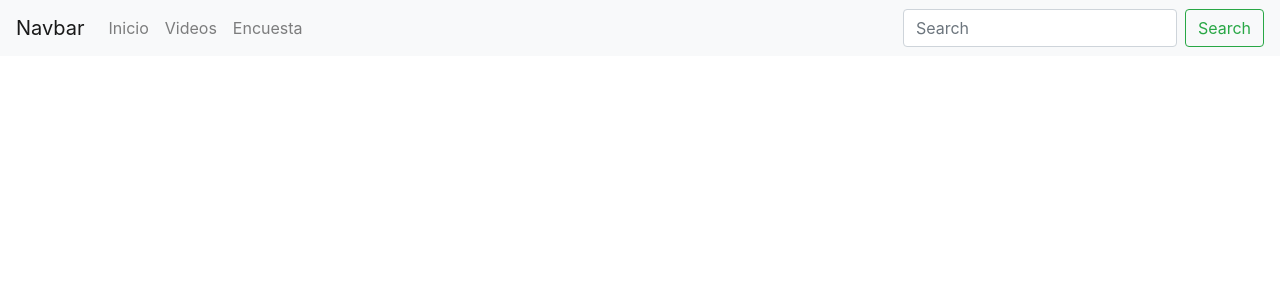
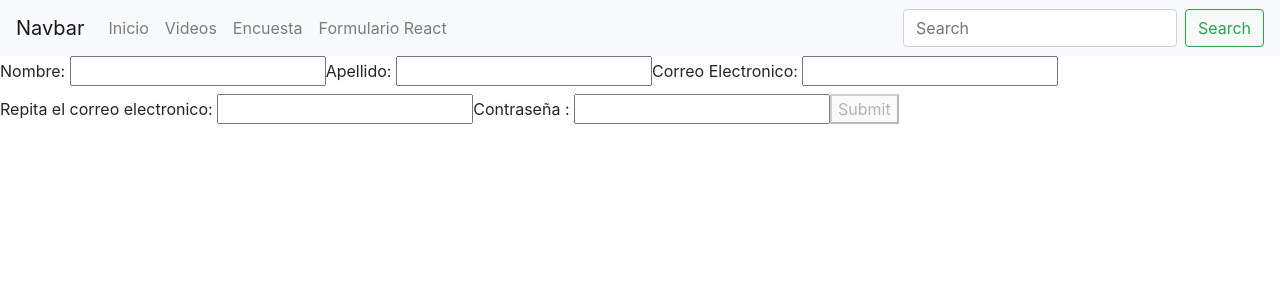
Before and after one commit to CGA56/angular_class1, an Angular app: page /createAcount in a window 1280 px wide. Before the commit this address led to /. Shown: the top 300 px of the page. Built offline with nearby package versions, Linux system fonts and the light colour scheme.

Commit message:
formulario reactivo

```diff
--- a/src/app/app-routing.module.ts
+++ b/src/app/app-routing.module.ts
@@ -1,19 +1,22 @@
 import { NgModule } from '@angular/core';
+import { FormControl, ReactiveFormsModule, FormsModule} from '@angular/forms'
 import { Routes, RouterModule } from '@angular/router';
 import { SurveyComponent } from './encuesta-news/survey-news.component';
 import { VideosComponent} from './videos-news/videos-news.component';
 import { VideoDetalleComponent} from './video-detalle/video-detalle.component';
+import {FormReactCreateAcountComponent} from './form-react-create-acount/form-react-create-acount.component';
 
 // Al llamar la url se cargara el component
 const routes: Routes = [
   {path:'survey',component:SurveyComponent},
   {path:'videos',component:VideosComponent},
   {path:'videos/detalle/:id',component:VideoDetalleComponent},
+  {path:'createAcount',component:FormReactCreateAcountComponent}
 
 ];
 
 @NgModule({
   imports: [RouterModule.forRoot(routes)],
-  exports: [RouterModule]
+  exports: [RouterModule , FormsModule, ReactiveFormsModule]
 })
 export class AppRoutingModule { }
--- a/src/app/encuesta-news/survey-news.component.html
+++ b/src/app/encuesta-news/survey-news.component.html
@@ -4,12 +4,12 @@
         <form>
           <div class="form-group">
             <label for="name">Nombre mascota</label>
-            <input type="text" class="form-control" id="txtNombre" required>
+            <input type="text" class="form-control"  name="txtNombre"id="txtNombre" required>
           </div>
 
           <div class="form-group">
             <label for="alterEgo">Edad</label>
-            <input type="number" class="form-control" id="txtEdad">
+            <input type="number" class="form-control" name="txtEdad" id="txtEdad">
           </div>
 
           <div class="form-group">
@@ -18,7 +18,7 @@
           </div>
 
 
-          <button type="submit" class="btn btn-success">Submit</button>
+          <button type="submit"  (ngSubmit)="onSubmit()"  class="btn btn-success">Submit</button>
 
         </form>
     </div>
--- a/src/app/encuesta-news/survey-news.component.ts
+++ b/src/app/encuesta-news/survey-news.component.ts
@@ -10,5 +10,11 @@ export class SurveyComponent{
 
     submitted = false;
 
-    onSubmit() { this.submitted = true; }
+    onSubmit() { this.submitted = true;
+        console.log('hola');
+    }
+
+    // setData(){
+    //     console.log('paso');
+    // }
 }
--- /dev/null
+++ b/src/app/form-react-create-acount/form-react-create-acount.component.html
@@ -0,0 +1,58 @@
+
+<form   [formGroup]="profileForm" novalidate>
+
+  <label>
+    Nombre:
+    <input type="text" id="name" name="name" formControlName="name">
+  </label>
+    <div *ngIf="name.invalid && (name.dirty || name.touched)"class="alert alert-danger">
+        <div *ngIf="name.errors.required">
+          El nombre es obigatorio.
+        </div>
+    </div>
+
+  <label>
+    Apellido:
+    <input type="text" id="lastName" name="lastName" formControlName="lastName">
+  </label>
+    <div *ngIf="lastName.invalid && (lastName.dirty || lastName.touched)"class="alert alert-danger">
+      <div *ngIf="lastName.errors.required">
+         El apellido es obligatorio.
+      </div>
+    </div>
+  <label>
+    Correo Electronico:
+    <input type="text" id="email" name="email" formControlName="email">
+  </label>
+    <div *ngIf="email.invalid && (email.dirty || email.touched)"class="alert alert-danger">
+      <div *ngIf="email.errors.required">
+        El correo electronico es obligatorio.
+      </div>
+      <div *ngIf="email.errors.email">
+          El correo no es valido.
+        </div>
+    </div>
+    <br>
+    <label>
+      Repita el correo electronico:
+      <input type="text" id="email2" name="email2" formControlName="email2">
+    </label>
+    <div *ngIf="email2.invalid && (email2.dirty || email2.touched)"class="alert alert-danger">
+      <div *ngIf="email2.errors.required">
+        El correo electronico es obligatorio.
+      </div>
+      <div *ngIf="email2.errors.email">
+          El correo no es valido.
+        </div>
+    </div>
+  <label>
+    Contraseña :
+    <input type="text" id="password" name="password" formControlName="password">
+  </label>
+
+
+  <button type="submit"  [disabled]="!profileForm.valid"  >Submit</button>
+
+
+
+</form>
--- /dev/null
+++ b/src/app/form-react-create-acount/form-react-create-acount.component.ts
@@ -0,0 +1,36 @@
+import { Component , OnInit } from '@angular/core';
+import {  FormControl , FormGroup, Validators} from '@angular/forms';
+import { PasswordValidator } from '../form-react-create-acount/form-react-create-acount-validator.validator';
+@Component({
+  selector: 'app-form-react-create-acount',
+  templateUrl: './form-react-create-acount.component.html',
+  styleUrls: ['./form-react-create-acount.component.css']
+})
+
+export class FormReactCreateAcountComponent implements OnInit {
+
+
+
+  profileForm : FormGroup;
+  ngOnInit(): void {
+    this.profileForm = new FormGroup({
+      name : new FormControl('',Validators.required),
+      lastName: new FormControl('',Validators.required),
+      email: new FormControl('',[Validators.required,Validators.email]),
+      email2: new FormControl('',[Validators.required,Validators.email]),
+      password: new FormControl('',Validators.required)
+    });
+  }
+
+  get name() { return this.profileForm.get('name'); }
+  get lastName() { return this.profileForm.get('lastName'); }
+  get email() { return this.profileForm.get('email'); }
+  get email2() { return this.profileForm.get('email2'); }
+  get matchEmail(){return this.profileForm.get('email')==this.profileForm.get('email2')};
+  // profileForm = new FormGroup({
+  //   name : new FormControl('',Validators.required)
+  // });
+
+
+
+}
--- a/src/app/nav-news/nav-news.component.ts
+++ b/src/app/nav-news/nav-news.component.ts
@@ -10,6 +10,7 @@ export class NewNavBarComponent{
     {name:'Inicio',path:'/'},
     {name:'Videos',path:'videos'},
     {name:'Encuesta',path:'survey'},
+    {name:'Formulario React',path:'createAcount'}
 
 
 
--- a/src/app/videos-news/videos-news.component.html
+++ b/src/app/videos-news/videos-news.component.html
@@ -2,7 +2,7 @@
 <!--
 <button (click)="setTitle('nuevoTitulo')">Video 1</button>
 <button (click)="setTitle('nuevoTitulo')">Video 2</button> -->
-<h1>KKK</h1>
+<h1>Videos</h1>
 
 
 <div *ngFor="let item of perritos" class="row">
```
Also changed, not shown: src/app/app.module.ts (+9 -1 lines), src/app/form-react-create-acount/form-react-create-acount-validator.validator.ts (added, +31 -0 lines), src/app/form-react-create-acount/form-react-create-acount.component.css (added).
